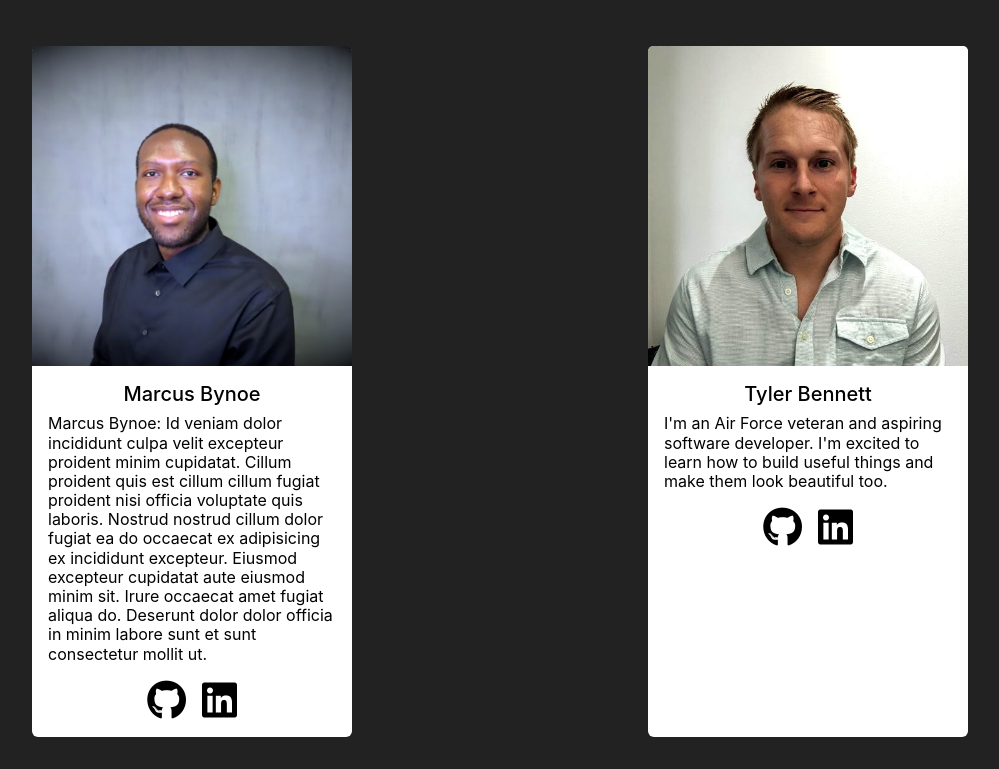
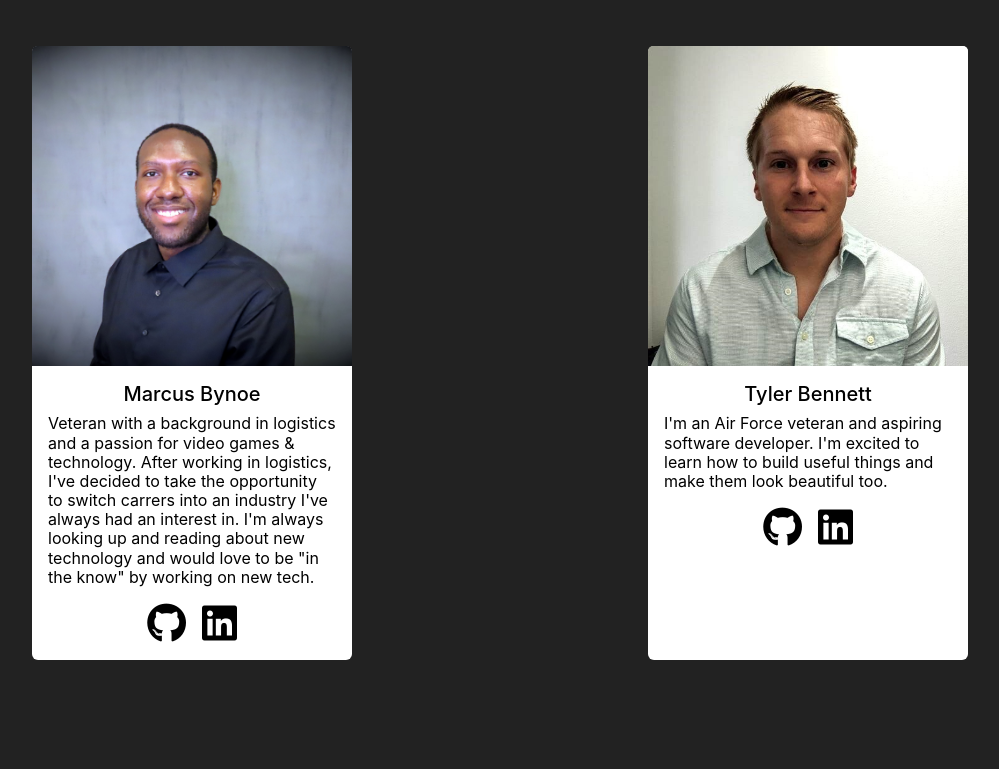
Before and after one commit to 301-Cheap-Trip/cheap-trip-frontend, a React (Create React App) app: page /about in a window 1280 px wide. Shown: the part 796-1565 px from the top of the page, without its empty margins (140-1139 px from the left). After the commit the page ends 1488 px from the top, so only its background shows below. Built offline with nearby package versions, Linux system fonts and the light colour scheme; no server answers.

Commit message:
added bio to about us page

```diff
--- a/src/Components/About/About.js
+++ b/src/Components/About/About.js
@@ -18,7 +18,7 @@ class Profile extends Component {
           <Card.Body>
             <Card.Title>Dominick Martin</Card.Title>
             <Card.Text className="card-text">
-               With a strong foundation in programming languages and experience working on projects in a team environment, Dominick is eager to bring his skills and enthusiasm to a new role as a software developer. He is confident in his ability to learn quickly and is dedicated to continuously improving his abilities to deliver high-quality software.
+              With a strong foundation in programming languages and experience working on projects in a team environment, Dominick is eager to bring his skills and enthusiasm to a new role as a software developer. He is confident in his ability to learn quickly and is dedicated to continuously improving his abilities to deliver high-quality software.
             </Card.Text>
           </Card.Body>
           <Card.Body>
@@ -56,7 +56,7 @@ class Profile extends Component {
           <Card.Body>
             <Card.Title>Marcus Bynoe</Card.Title>
             <Card.Text className="card-text">
-              Marcus Bynoe: Id veniam dolor incididunt culpa velit excepteur proident minim cupidatat. Cillum proident quis est cillum cillum fugiat proident nisi officia voluptate quis laboris. Nostrud nostrud cillum dolor fugiat ea do occaecat ex adipisicing ex incididunt excepteur. Eiusmod excepteur cupidatat aute eiusmod minim sit. Irure occaecat amet fugiat aliqua do. Deserunt dolor dolor officia in minim labore sunt et sunt consectetur mollit ut.
+              Veteran with a background in logistics and a passion for video games & technology. After working in logistics, I've decided to take the opportunity to switch carrers into an industry I've always had an interest in. I'm always looking up and reading about new technology and would love to be "in the know" by working on new tech.
             </Card.Text>
             <Card.Link href="https://github.com/marcusbynoe"><i className="icons-link fa-brands fa-github"></i></Card.Link>
             <Card.Link href="https://www.linkedin.com/in/marcusbynoe"><i class="icons-link fa-brands fa-linkedin"></i></Card.Link>
```
